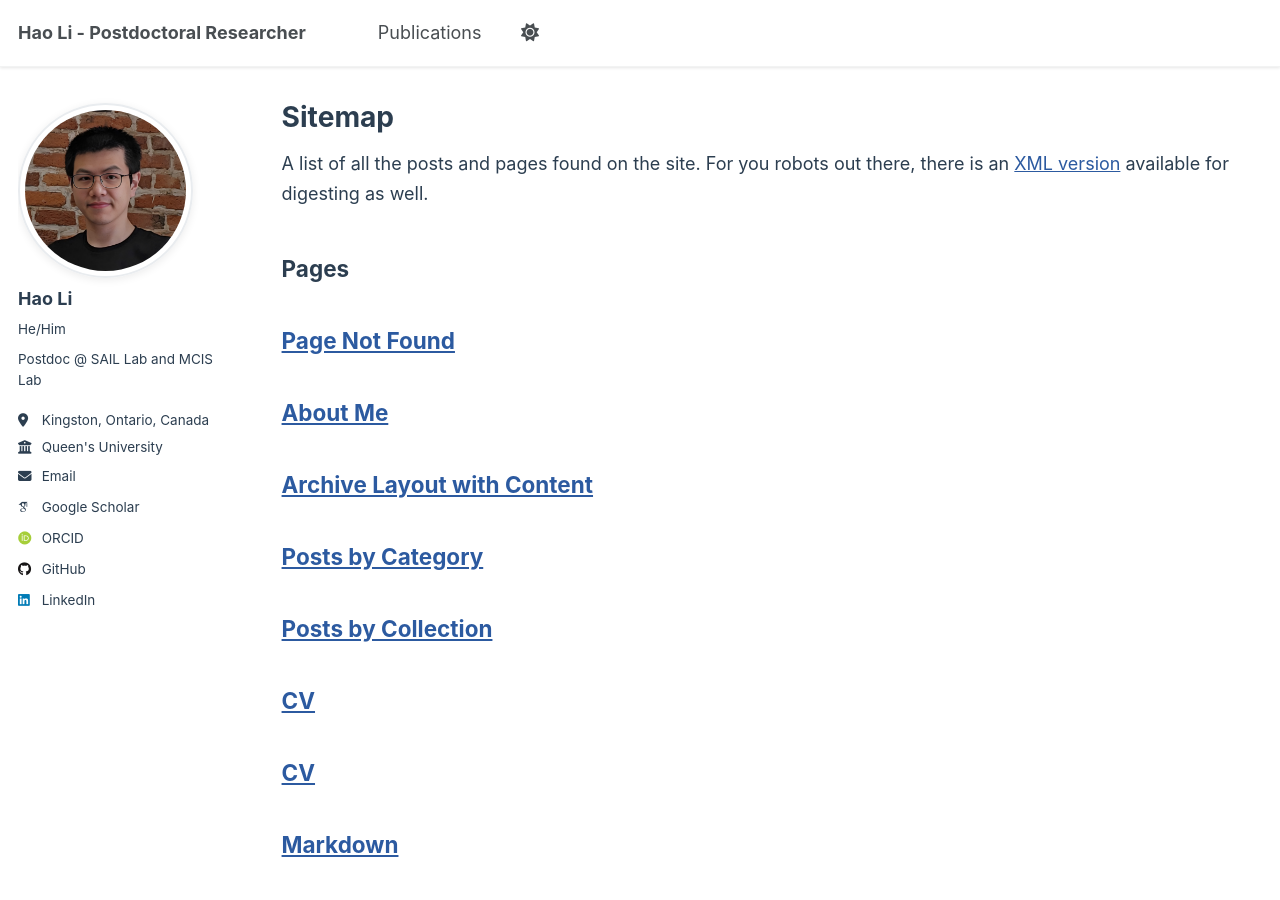
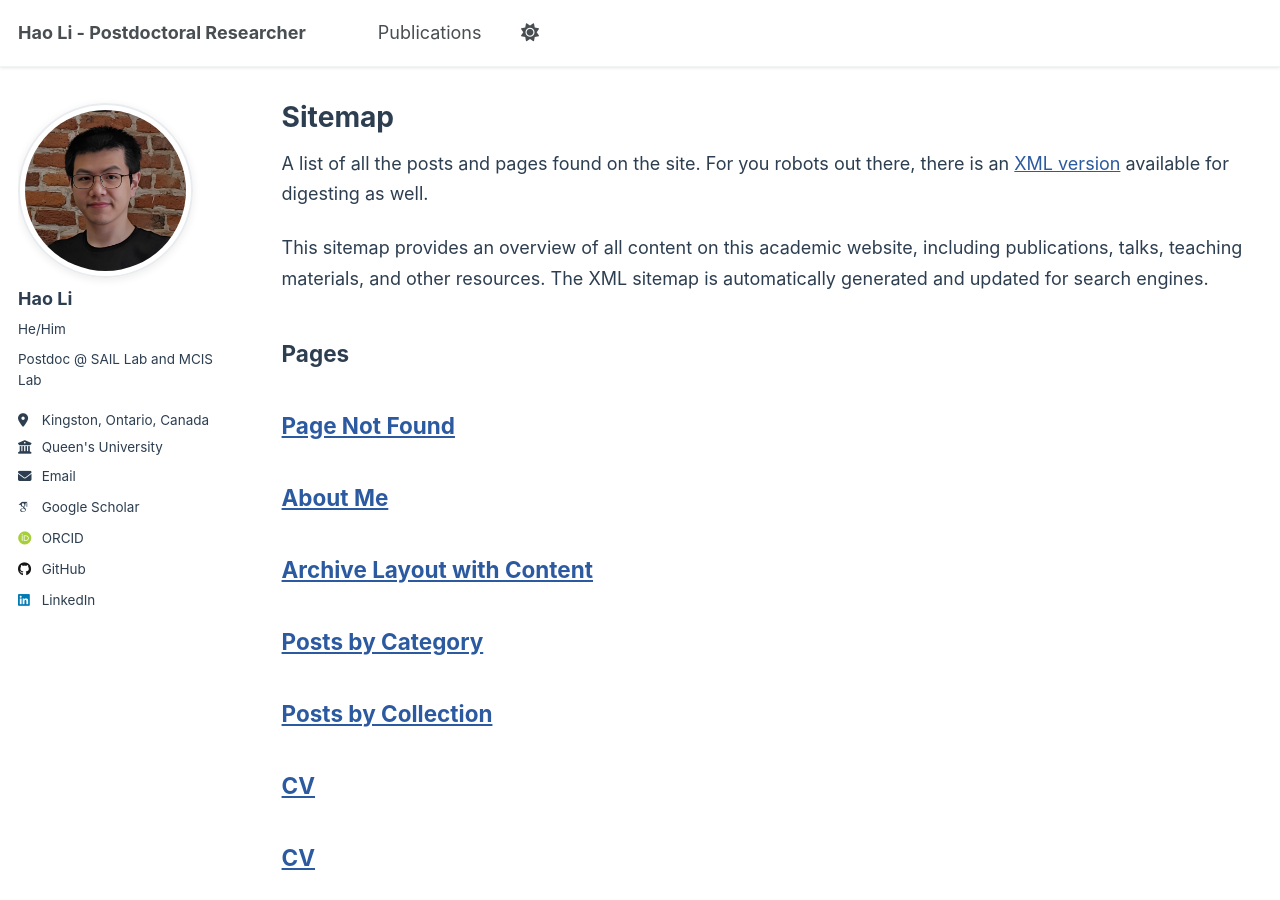
Before and after one commit to Leo-LiHao/Leo-LiHao.github.io, a Jekyll site: the page built from _pages/sitemap.md, in a window 1280 px wide and 900 px high. Built offline with Jekyll 4.4.1, drawn with Linux system fonts in a browser that asks for light colours; some web fonts are replaced.

Commit message:
Final SEO enhancements: improved robots.txt, talk descriptions, and sitemap content
Co-authored-by: Leo-LiHao <8520588+Leo-LiHao@users.noreply.github.com>

```diff
--- a/_pages/sitemap.md
+++ b/_pages/sitemap.md
@@ -9,6 +9,8 @@ author_profile: true
 {% include base_path %}
 
 A list of all the posts and pages found on the site. For you robots out there, there is an [XML version]({{ base_path }}/sitemap.xml) available for digesting as well.
+
+This sitemap provides an overview of all content on this academic website, including publications, talks, teaching materials, and other resources. The XML sitemap is automatically generated and updated for search engines.
 
 <h2>Pages</h2>
 {% for post in site.pages %}
--- a/robots.txt
+++ b/robots.txt
@@ -22,4 +22,5 @@ Disallow: /_sass/
 Disallow: /_includes/
 Disallow: /_layouts/
 Disallow: /_data/
+Disallow: /_drafts/
 Disallow: /scripts/
```
Also changed, not shown: _talks/aiware_bootcamp_2024.md (+1 -0 lines).
